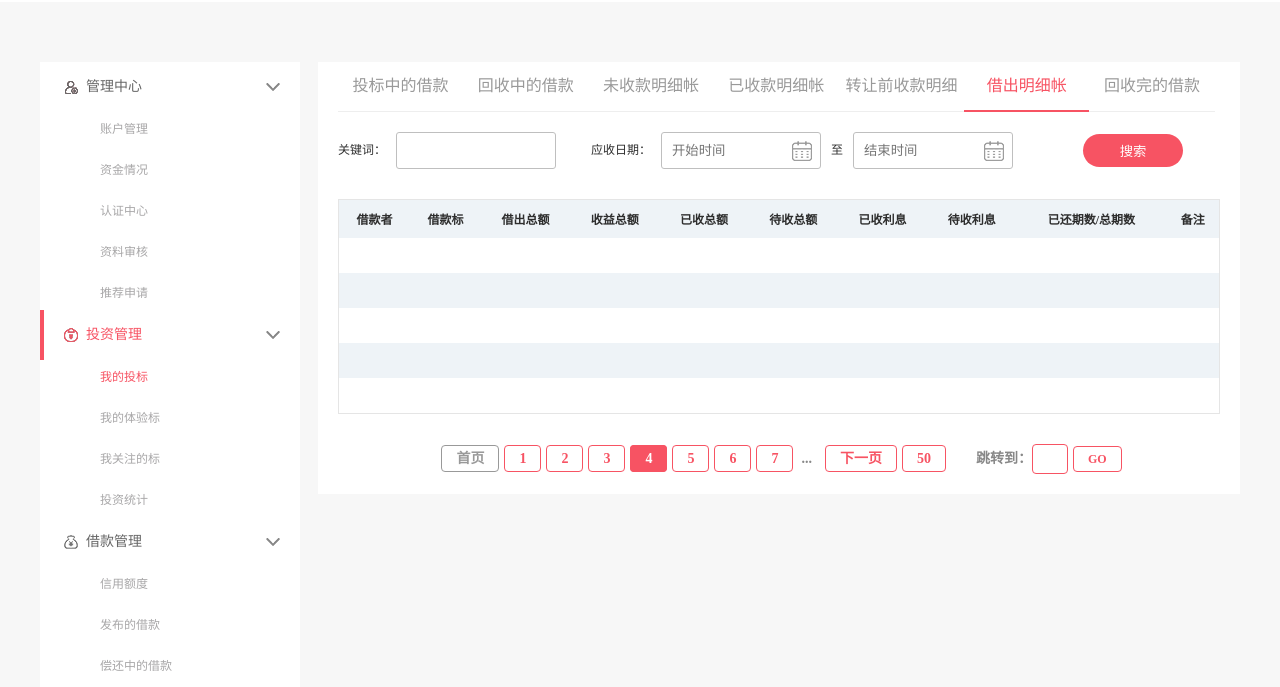
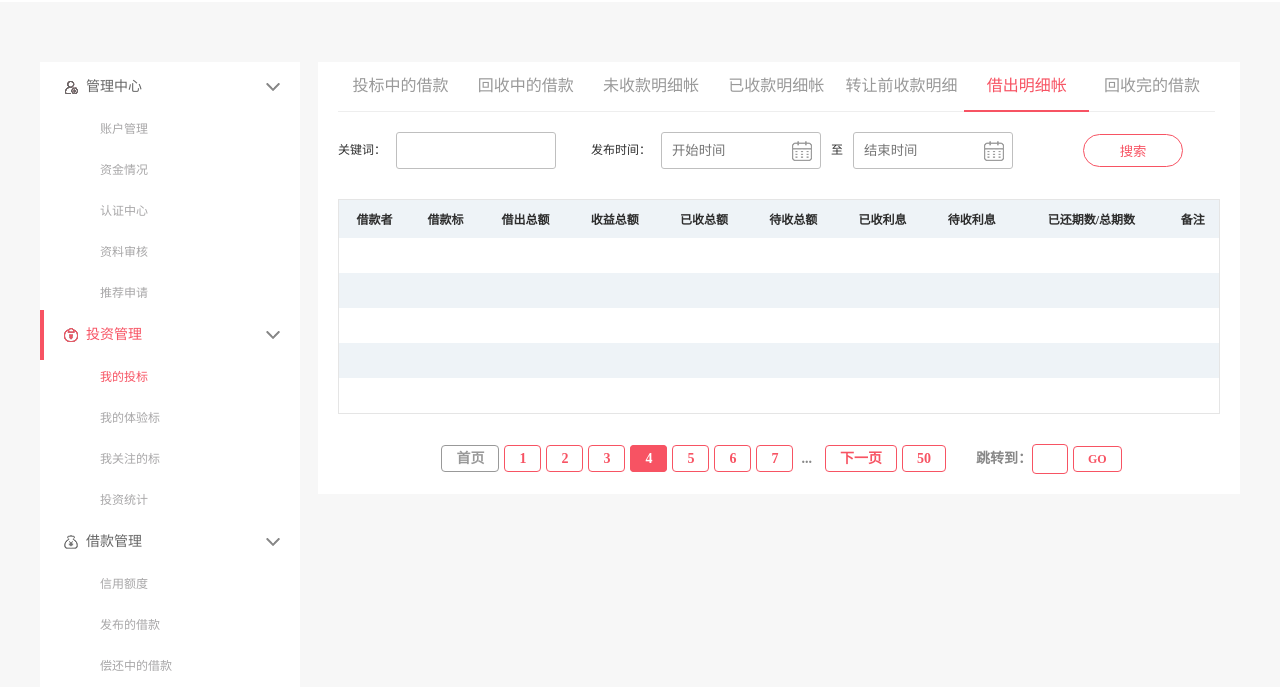
Before and after one commit to z513982741/quanrong-, a plain HTML site: page borrowLenddetail.html in a window 1280 px wide. Shown: the part 110-797 px from the top of the page. Drawn offline with Linux system fonts and the light colour scheme.

Commit message:
【修改】文字信息

```diff
--- a/borrowLenddetail.html
+++ b/borrowLenddetail.html
@@ -155,7 +155,7 @@
 								<em class="bgNo"><input type="text"/></em>
 							</div>
 							<div class="time">
-								<span>应收日期：</span>
+								<span>发布时间：</span>
 								<em><input placeholder="开始时间" type="text" onFocus="calendar.show(this);"/></em>
 								<span>至</span>
 								<em><input placeholder="结束时间" value="" type="text" onFocus="calendar.show(this);"/></em>
--- a/css/capital.css
+++ b/css/capital.css
@@ -225,13 +225,18 @@
     width:100px;
     height:33px;
     border-radius: 33px;
-    background:#f75363;
-    color:#fff;
+    background:#fff;
+    color:#f75363;
     float: left;
     margin-left: 60px;
     border: 0;
     margin-top: 2px;
     cursor: pointer;
+    border: 1px solid #f75363;
+}
+.forms button:hover{
+    background:#f75363;
+    color:#fff;
 }
 .myaccount .myaccount-right ol{
     line-height: 35px;
--- a/css/common.css
+++ b/css/common.css
@@ -74,6 +74,12 @@ a:active {
 }
 .float-clearfix {
   clear: both !important;
+}
+a,button {
+  transition:.5s;
+  -moz-transition:.5s;
+  -webkit-transition:.5s;
+  -o-transition:.5s;
 }
 .float-clearfix:after {
   display: block;
```
